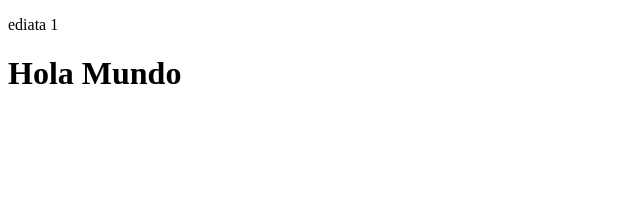
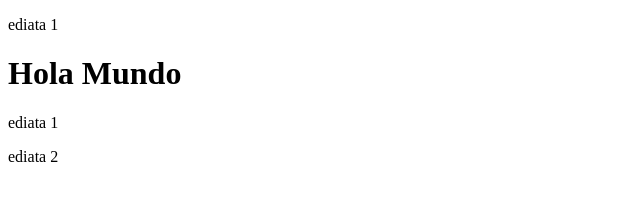
Before and after one commit to divalweb/pruebasistemasonline, a plain HTML site: page index.html in a window 1280 px wide. Shown: the whole page, without its empty margins (0-640 px from the left). Drawn offline with Linux system fonts and the light colour scheme.

Commit message:
Add second paragraph to index.html

```diff
--- a/index.html
+++ b/index.html
@@ -8,5 +8,7 @@
 </head>
 <body>
     <h1>Hola Mundo</h1>
+    <p>ediata 1</p>
+    <p>ediata 2</p>
 </body>
 </html>
```
